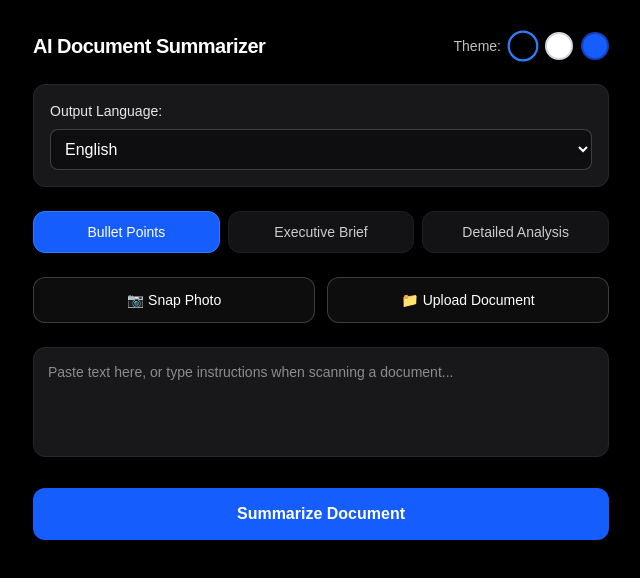
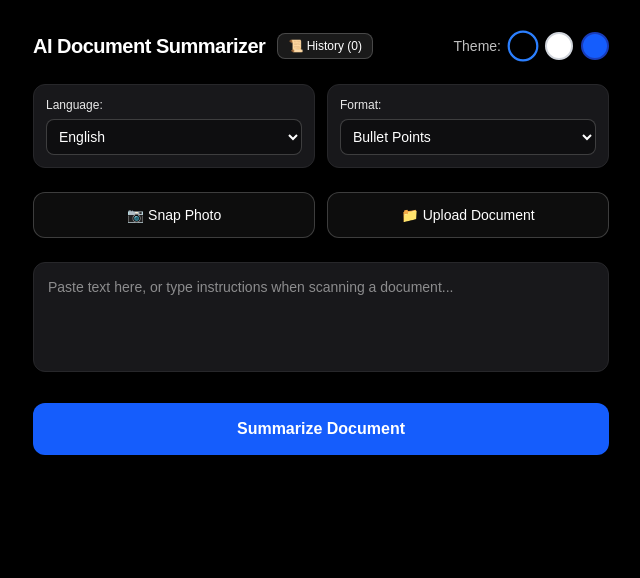
Before and after one commit to kashwire2025/ai-summarizer, a Next.js app: page / in a window 1280 px wide. Shown: the top 578 px of the page, without its empty margins (319-959 px from the left). Built offline with nearby package versions, Linux system fonts and the light colour scheme.

Commit message:
Force keep-alive stream headers to bypass Vercel proxy buffering and add diagnostic safety nets

```diff
--- a/app/api/summarize/route.ts
+++ b/app/api/summarize/route.ts
@@ -7,50 +7,46 @@ export async function POST(req: Request) {
   try {
     const apiKey = process.env.GEMINI_API_KEY || process.env.GOOGLE_GENERATIVE_AI_API_KEY;
     if (!apiKey) {
-      return new Response('GEMINI_API_KEY is missing in Vercel Environment Variables.', { status: 500 });
+      return new Response('GEMINI_API_KEY is missing in Vercel.', { status: 500 });
     }
 
     const body = await req.json().catch(() => ({}));
     const { prompt = '', length = 'bullets', image, language = 'en' } = body;
 
-    let lengthInstruction = 'Summarize into clean, scannable bullet points highlighting key insights.';
-    if (length === 'brief') {
-      lengthInstruction = 'Provide a concise 2-to-3 sentence executive brief.';
-    } else if (length === 'detailed') {
-      lengthInstruction = 'Provide an executive summary followed by a comprehensive section breakdown.';
+    const contentParts: any[] = [];
+
+    // Ensure we provide a valid prompt even if only an image is uploaded
+    if (prompt.trim() !== '') {
+      contentParts.push({ type: 'text', text: prompt });
+    } else if (!image) {
+      return new Response('Please provide either text or upload an image to summarize.', { status: 400 });
+    } else {
+      contentParts.push({ type: 'text', text: 'Extract and analyze all text from this image to provide a comprehensive summary.' });
     }
 
-    const contentParts: any[] = [];
-
-    const userPrompt = prompt && prompt.trim() !== ''
-      ? prompt
-      : 'Please extract all text from this image and provide a comprehensive summary.';
-
-    contentParts.push({ type: 'text', text: userPrompt });
-
+    // Safely parse the base64 image data
     if (image) {
-      // Clean up base64 prefix if present
       const base64Data = image.includes('base64,') ? image.split('base64,')[1] : image;
-      contentParts.push({
-        type: 'image',
-        image: base64Data
-      });
+      contentParts.push({ type: 'image', image: base64Data });
     }
 
     const google = createGoogleGenerativeAI({ apiKey });
 
     const result = await streamText({
       model: google('gemini-1.5-flash'),
-      system: `You are an expert document summarizer and multilingual translator. Analyze the provided text or image carefully, and output the summary entirely in the requested target language code (${language}). Format requirement: ${lengthInstruction}`,
-      messages: [
-        {
-          role: 'user',
-          content: contentParts,
-        },
-      ],
+      system: `You are an expert document summarizer. Output the summary exclusively in language code (${language}). Length requirement: ${length}.`,
+      messages: [{ role: 'user', content: contentParts }],
     });
 
-    return result.toDataStreamResponse();
+    // Force strict streaming headers to bypass Vercel/Nginx buffering
+    return new Response(result.textStream, {
+      headers: {
+        'Content-Type': 'text/plain; charset=utf-8',
+        'Cache-Control': 'no-cache, no-transform',
+        'Connection': 'keep-alive',
+        'X-Accel-Buffering': 'no',
+      },
+    });
   } catch (err: any) {
     console.error('Summarize API Error:', err);
     return new Response(`AI Generation Error: ${err?.message || JSON.stringify(err)}`, { status: 500 });
--- a/app/page.tsx
+++ b/app/page.tsx
@@ -1,6 +1,15 @@
 'use client';
 
 import React, { useState, useRef, useEffect } from 'react';
+
+interface HistoryItem {
+  id: string;
+  date: string;
+  prompt: string;
+  summary: string;
+  language: string;
+  length: string;
+}
 
 export default function Home() {
   const [theme, setTheme] = useState<'black' | 'white' | 'blue'>(() => {
@@ -18,24 +27,32 @@ export default function Home() {
   const [summary, setSummary] = useState<string>('');
   const [loading, setLoading] = useState<boolean>(false);
   const [error, setError] = useState<string | null>(null);
+  const [history, setHistory] = useState<HistoryItem[]>([]);
+  const [showHistory, setShowHistory] = useState<boolean>(false);
+  const [copied, setCopied] = useState<boolean>(false);
 
   const fileInputRef = useRef<HTMLInputElement>(null);
   const cameraInputRef = useRef<HTMLInputElement>(null);
 
+  useEffect(() => {
+    if (typeof window !== 'undefined') {
+      const savedHistory = localStorage.getItem('summarizer_history');
+      if (savedHistory) {
+        try { setHistory(JSON.parse(savedHistory)); } catch (e) {}
+      }
+    }
+  }, []);
+
   const changeTheme = (newTheme: 'black' | 'white' | 'blue') => {
     setTheme(newTheme);
-    if (typeof window !== 'undefined') {
-      localStorage.setItem('summarizer_theme', newTheme);
-    }
+    if (typeof window !== 'undefined') localStorage.setItem('summarizer_theme', newTheme);
   };
 
   const handleImageUpload = (e: React.ChangeEvent<HTMLInputElement>) => {
     const file = e.target.files?.[0];
     if (!file) return;
     const reader = new FileReader();
-    reader.onloadend = () => {
-      setImage(reader.result as string);
-    };
+    reader.onloadend = () => setImage(reader.result as string);
     reader.readAsDataURL(file);
   };
 
@@ -57,23 +74,65 @@ export default function Home() {
       }
 
       const reader = res.body?.getReader();
-      if (!reader) throw new Error('No response stream available');
+      if (!reader) throw new Error('No response stream available from browser.');
 
       const decoder = new TextDecoder();
       let accumulatedText = '';
+      let chunkCount = 0;
 
       while (true) {
         const { done, value } = await reader.read();
         if (done) break;
+        chunkCount++;
         accumulatedText += decoder.decode(value, { stream: true });
         setSummary(accumulatedText);
       }
+
+      if (chunkCount === 0 && accumulatedText.trim() === '') {
+         throw new Error("Stream connected successfully, but the AI returned 0 bytes of data.");
+      }
+
+      // Save to history
+      const newItem: HistoryItem = {
+        id: Date.now().toString(),
+        date: new Date().toLocaleDateString() + ' ' + new Date().toLocaleTimeString([], { hour: '2-digit', minute: '2-digit' }),
+        prompt: prompt || 'Document Scan / Upload',
+        summary: accumulatedText,
+        language,
+        length,
+      };
+
+      const updatedHistory = [newItem, ...history].slice(0, 20);
+      setHistory(updatedHistory);
+      if (typeof window !== 'undefined') localStorage.setItem('summarizer_history', JSON.stringify(updatedHistory));
+
     } catch (err: any) {
       console.error(err);
       setError(err.message || 'An unexpected error occurred');
     } finally {
       setLoading(false);
     }
+  };
+
+  const copyToClipboard = () => {
+    navigator.clipboard.writeText(summary);
+    setCopied(true);
+    setTimeout(() => setCopied(false), 2000);
+  };
+
+  const downloadTxt = () => {
+    const element = document.createElement('a');
+    const file = new Blob([summary], { type: 'text/plain' });
+    element.href = URL.createObjectURL(file);
+    element.download = `summary-${Date.now()}.txt`;
+    document.body.appendChild(element);
+    element.click();
+    document.body.removeChild(element);
+  };
+
+  const clearHistory = () => {
+    setHistory([]);
+    if (typeof window !== 'undefined') localStorage.removeItem('summarizer_history');
   };
 
   const themeClasses = {
@@ -94,7 +153,15 @@ export default function Home() {
 
         {/* Header & Theme Switcher */}
         <div className="flex flex-col sm:flex-row items-center justify-between gap-4">
+          <div className="flex items-center gap-3">
             <h1 className="text-xl font-bold tracking-tight">AI Document Summarizer</h1>
+            <button
+              onClick={() => setShowHistory(!showHistory)}
+              className="text-xs px-2.5 py-1 rounded-lg border border-white/20 bg-white/10 hover:bg-white/20 transition font-medium"
+            >
+              📜 History ({history.length})
+            </button>
+          </div>
           <div className="flex items-center gap-2">
             <span className="text-sm opacity-75">Theme:</span>
             <button
@@ -115,44 +182,72 @@ export default function Home() {
           </div>
         </div>
 
-        {/* Output Language Selector */}
-        <div className={`p-4 rounded-xl border ${cardClasses[theme]} space-y-2`}>
-          <label className="text-sm font-medium opacity-90 block">Output Language:</label>
+        {/* History Drawer */}
+        {showHistory && (
+          <div className={`p-4 rounded-xl border ${cardClasses[theme]} space-y-3`}>
+            <div className="flex items-center justify-between border-b border-white/10 pb-2">
+              <h2 className="font-semibold text-sm">Past Summaries</h2>
+              {history.length > 0 && (
+                <button onClick={clearHistory} className="text-xs text-red-400 hover:text-red-300">
+                  Clear History
+                </button>
+              )}
+            </div>
+            {history.length === 0 ? (
+              <p className="text-xs opacity-60 py-2">No past summaries saved yet.</p>
+            ) : (
+              <div className="space-y-2 max-h-60 overflow-y-auto pr-1">
+                {history.map((item) => (
+                  <div
+                    key={item.id}
+                    onClick={() => {
+                      setSummary(item.summary);
+                      setPrompt(item.prompt);
+                      setLanguage(item.language);
+                      setLength(item.length);
+                      setShowHistory(false);
+                    }}
+                    className="p-2.5 rounded-lg bg-black/30 border border-white/10 hover:border-blue-500 cursor-pointer transition text-xs space-y-1"
+                  >
+                    <div className="flex justify-between opacity-65 text-[10px]">
+                      <span>{item.date}</span>
+                      <span className="uppercase">{item.language} • {item.length}</span>
+                    </div>
+                    <p className="font-medium truncate">{item.prompt}</p>
+                  </div>
+                ))}
+              </div>
+            )}
+          </div>
+        )}
+
+        {/* Settings Selectors */}
+        <div className="grid grid-cols-2 gap-3">
+          <div className={`p-3 rounded-xl border ${cardClasses[theme]} space-y-1.5`}>
+             <label className="text-xs font-medium opacity-90 block">Language:</label>
              <select
                value={language}
                onChange={(e) => setLanguage(e.target.value)}
-            className="w-full p-2.5 rounded-lg bg-black/40 border border-white/20 text-white focus:outline-none focus:border-blue-500"
+               className="w-full p-2 rounded-lg bg-black/40 border border-white/20 text-white focus:outline-none focus:border-blue-500 text-sm"
              >
                <option value="en">English</option>
-            <option value="es">Spanish (Español)</option>
-            <option value="fr">French (Français)</option>
-            <option value="zh">Chinese (中文)</option>
-            <option value="ar">Arabic (العربية)</option>
-            <option value="pt">Portuguese (Português)</option>
-            <option value="hi">Hindi (हिन्दी)</option>
-            <option value="de">German (Deutsch)</option>
+               <option value="es">Spanish</option>
+               <option value="fr">French</option>
+               <option value="zh">Chinese</option>
              </select>
           </div>
-
-        {/* Summary Format Selector */}
-        <div className="grid grid-cols-3 gap-2">
-          {[
-            { id: 'bullets', label: 'Bullet Points' },
-            { id: 'brief', label: 'Executive Brief' },
-            { id: 'detailed', label: 'Detailed Analysis' },
-          ].map((item) => (
-            <button
-              key={item.id}
-              onClick={() => setLength(item.id)}
-              className={`p-2.5 rounded-xl text-xs sm:text-sm font-medium border transition-all ${
-                length === item.id
-                  ? 'bg-blue-600 border-blue-500 text-white shadow-lg'
-                  : `${cardClasses[theme]} opacity-80 hover:opacity-100`
-              }`}
+          <div className={`p-3 rounded-xl border ${cardClasses[theme]} space-y-1.5`}>
+             <label className="text-xs font-medium opacity-90 block">Format:</label>
+             <select
+               value={length}
+               onChange={(e) => setLength(e.target.value)}
+               className="w-full p-2 rounded-lg bg-black/40 border border-white/20 text-white focus:outline-none focus:border-blue-500 text-sm"
              >
-              {item.label}
-            </button>
-          ))}
+               <option value="bullets">Bullet Points</option>
+               <option value="brief">Executive Brief</option>
+               <option value="detailed">Detailed Analysis</option>
+             </select>
+          </div>
         </div>
 
         {/* Capture & Upload Buttons */}
@@ -170,40 +265,20 @@ export default function Home() {
             📁 Upload Document
           </button>
 
-          <input
-            type="file"
-            ref={cameraInputRef}
-            accept="image/*"
-            capture="environment"
-            onChange={handleImageUpload}
-            className="hidden"
-          />
-          <input
-            type="file"
-            ref={fileInputRef}
-            accept="image/*,application/pdf"
-            onChange={handleImageUpload}
-            className="hidden"
-          />
+          <input type="file" ref={cameraInputRef} accept="image/*" capture="environment" onChange={handleImageUpload} className="hidden" />
+          <input type="file" ref={fileInputRef} accept="image/*,application/pdf" onChange={handleImageUpload} className="hidden" />
         </div>
 
-        {/* Image Preview Banner */}
         {image && (
           <div className={`flex items-center justify-between p-3 rounded-xl border ${cardClasses[theme]}`}>
             <div className="flex items-center gap-3">
               <img src={image} alt="Preview" className="w-12 h-12 object-cover rounded-lg border border-white/20" />
               <span className="text-sm font-medium">Document Image Loaded</span>
             </div>
-            <button
-              onClick={() => setImage(null)}
-              className="text-red-400 hover:text-red-300 text-sm font-medium px-3 py-1"
-            >
-              Remove
-            </button>
+            <button onClick={() => setImage(null)} className="text-red-400 hover:text-red-300 text-sm font-medium px-3 py-1">Remove</button>
           </div>
         )}
 
-        {/* Text Prompt Input */}
         <textarea
           value={prompt}
           onChange={(e) => setPrompt(e.target.value)}
@@ -212,26 +287,33 @@ export default function Home() {
           className={`w-full p-3.5 rounded-xl border ${cardClasses[theme]} focus:outline-none focus:border-blue-500 text-sm resize-none`}
         />
 
-        {/* Submit Action */}
         <button
           onClick={handleSummarize}
           disabled={loading}
           className="w-full py-3.5 rounded-xl bg-blue-600 hover:bg-blue-500 disabled:opacity-50 text-white font-semibold transition shadow-lg"
         >
-          {loading ? 'Analyzing Document...' : 'Summarize Document'}
+          {loading ? 'Analyzing Document (Please wait...)' : 'Summarize Document'}
         </button>
 
-        {/* Error Banner */}
         {error && (
           <div className="p-4 rounded-xl bg-red-950/80 border border-red-800 text-red-200 text-sm whitespace-pre-wrap">
-            <strong>Server Error:</strong> {error}
+            <strong>Diagnostic Error:</strong> {error}
           </div>
         )}
 
-        {/* Summary Output Section */}
         {summary && (
-          <div className={`p-5 rounded-xl border ${cardClasses[theme]} space-y-3`}>
-            <h2 className="font-semibold text-base border-b border-white/10 pb-2">Summary Result</h2>
+          <div className={`p-5 rounded-xl border ${cardClasses[theme]} space-y-3 shadow-xl`}>
+            <div className="flex items-center justify-between border-b border-white/10 pb-2">
+              <h2 className="font-semibold text-base">Summary Result</h2>
+              <div className="flex items-center gap-2">
+                <button onClick={copyToClipboard} className="text-xs px-2.5 py-1 rounded bg-white/10 hover:bg-white/20 transition font-medium">
+                  {copied ? 'Copied!' : '📋 Copy'}
+                </button>
+                <button onClick={downloadTxt} className="text-xs px-2.5 py-1 rounded bg-white/10 hover:bg-white/20 transition font-medium">
+                  💾 TXT
+                </button>
+              </div>
+            </div>
             <div className="text-sm leading-relaxed whitespace-pre-wrap opacity-95">
               {summary}
             </div>
```
Lines whose indentation alone changed are shown as unchanged.
